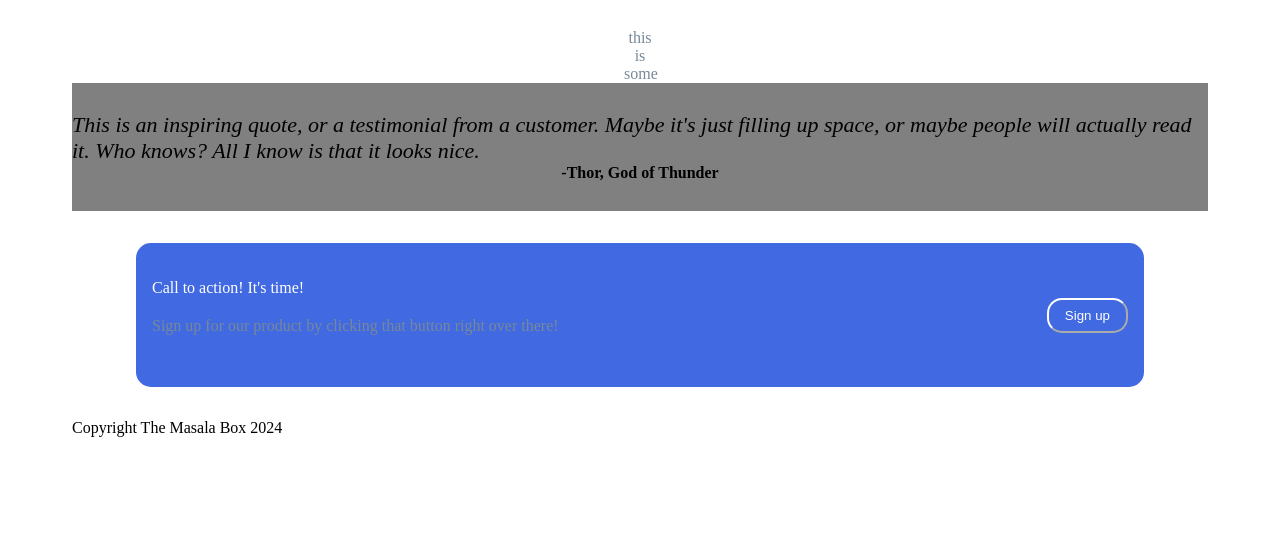
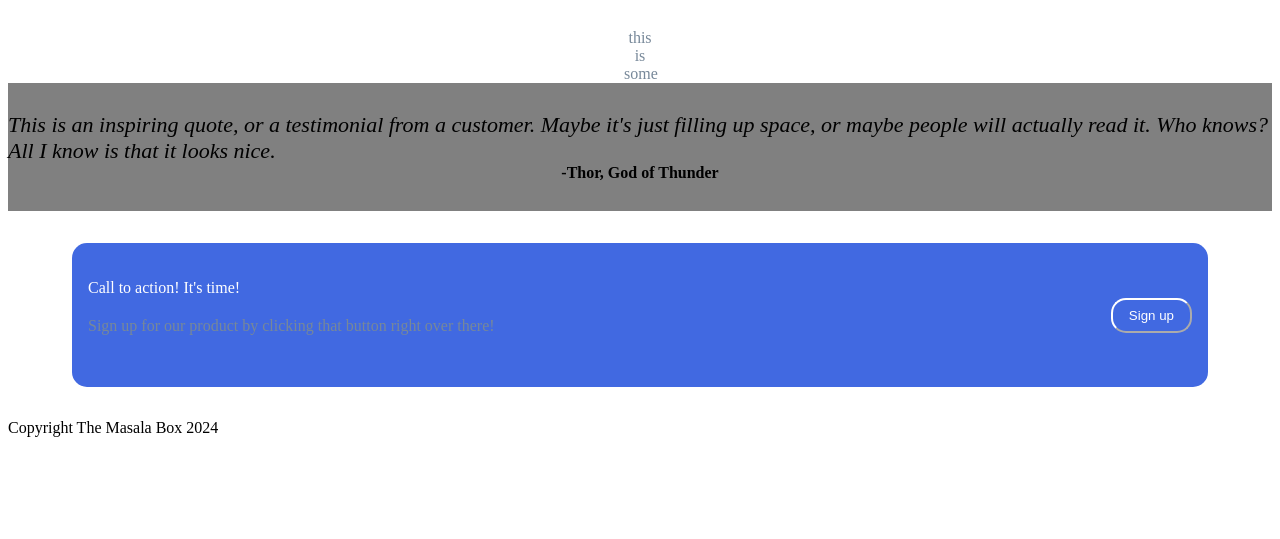
Before and after one commit to Alza-3eem/masala-box-landing-page, a plain HTML site: page index.html in a window 1280 px wide. Shown: the part 261-800 px from the top of the page. Drawn offline with Linux system fonts and the light colour scheme.

Commit message:
Update styles.css
Got rid of padding in body

```diff
--- a/styles.css
+++ b/styles.css
@@ -3,8 +3,6 @@ body {
     flex-direction: column;
     flex: 1;
     justify-content: center;
-    padding-left: 64px;
-    padding-right: 64px;
 }
 
 .header {
```
